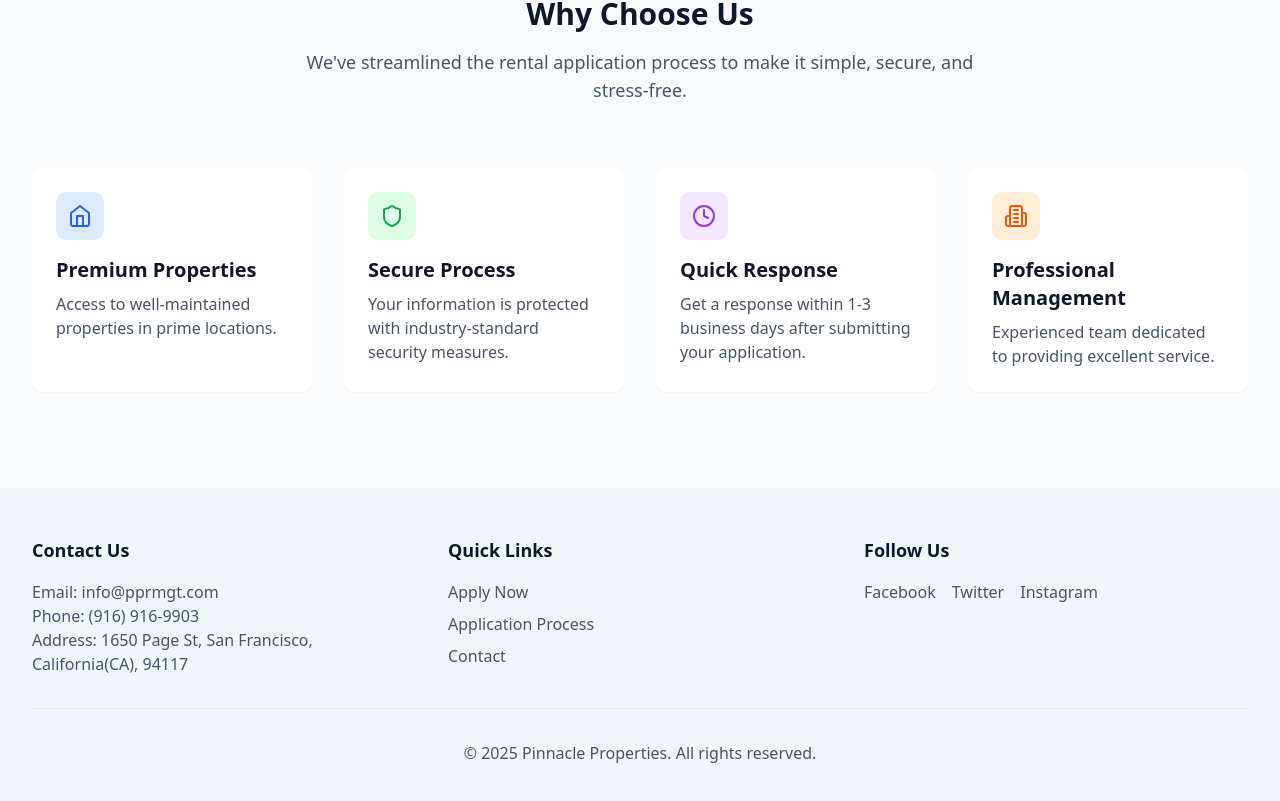
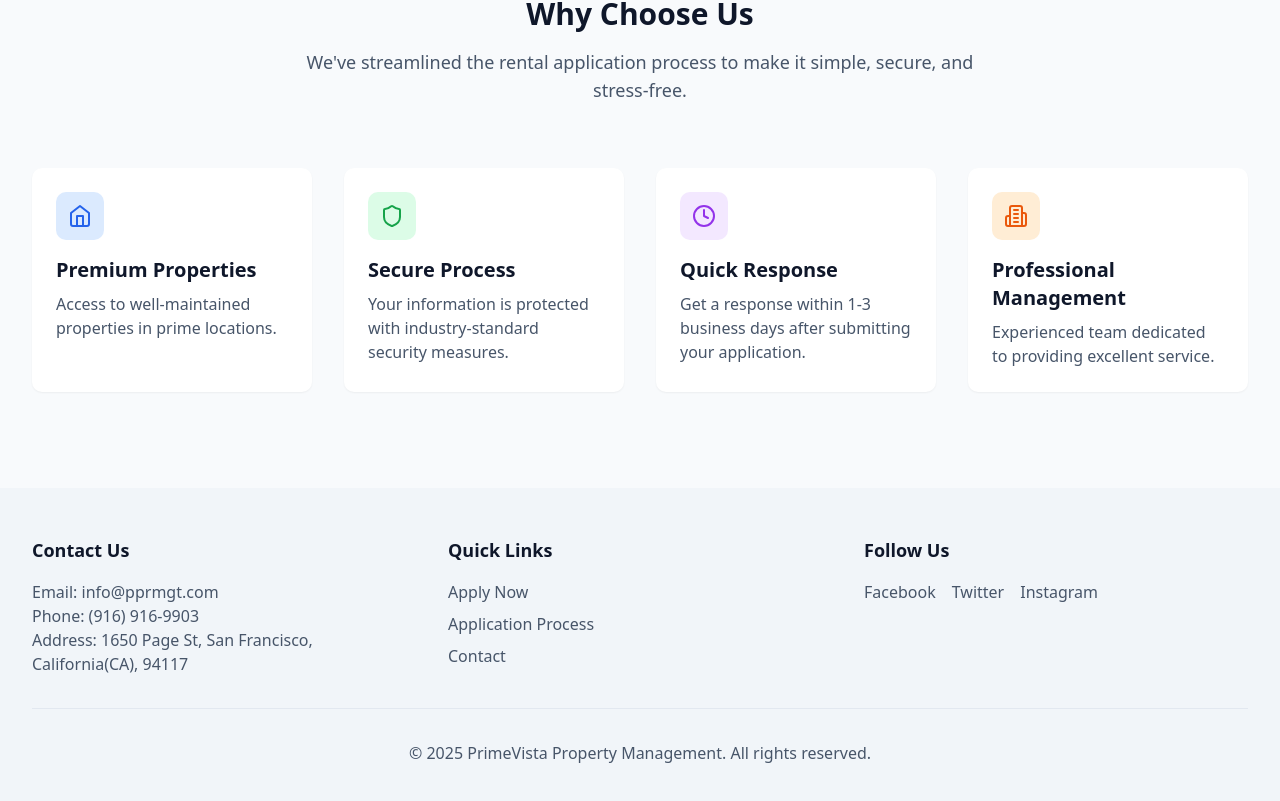
Before and after one commit to Abdibaye/tenant_project, a Next.js app: page / in a window 1280 px wide. Shown: the part 1320-2121 px from the top of the page. Built offline with nearby package versions, Linux system fonts and the light colour scheme.

Commit message:
update info

```diff
--- a/src/app/api/send-email/route.ts
+++ b/src/app/api/send-email/route.ts
@@ -70,7 +70,7 @@ export async function POST(request: Request) {
 
     // 1. Send application data to admin
     const userApplicationEmail = {
-      from: `"Pinnacle Property Management" <${process.env.ZOHO_EMAIL}>`,
+      from: `"PrimeVista Property Management" <${process.env.ZOHO_EMAIL}>`,
       to: process.env.EMAIL_USER,
       subject: 'New Rental Application Received',
       headers: commonHeaders,
@@ -113,7 +113,7 @@ export async function POST(request: Request) {
         - Payment Method: ${formData.paymentMethod || 'Not provided'}
         ${formData.paymentReceipt ? '- Payment Receipt: Attached' : ''}
       `,
-      html: `
+  html: `
         <div style="font-family: Arial, sans-serif; max-width: 600px; margin: 0 auto;">
           <h2 style="color: #1e293b;">New Rental Application</h2>
 
@@ -172,12 +172,12 @@ export async function POST(request: Request) {
           </div>
         </div>
       `,
-      attachments
-    }
+  attachments
+}
 
     // 2. Send confirmation with access code to user
     const userConfirmationEmail = {
-      from: `"Pinnacle Property Management" <${process.env.ZOHO_EMAIL}>`,
+      from: `"PrimeVista Property Management" <${process.env.ZOHO_EMAIL}>`,
       to: formData.email,
       subject: 'Application Confirmation and Access Code',
       headers: commonHeaders,
@@ -201,9 +201,9 @@ export async function POST(request: Request) {
         We will review your application within 1-3 business days. If you have any questions, please don't hesitate to contact us.
 
         Best regards,
-        Property Management Team
+        PrimeVista Property Management Team
       `,
-      html: `
+  html: `
         <div style="font-family: Arial, sans-serif; max-width: 600px; margin: 0 auto;">
           <h2 style="color: #1e293b;">Application Confirmation</h2>
 
@@ -246,7 +246,7 @@ export async function POST(request: Request) {
             </p>
             <p style="color: #334155; font-size: 16px; line-height: 1.6; margin-top: 20px;">
               Best regards,<br>
-              Property Management Team
+              PrimeVista Property Management Team
             </p>
           </div>
         </div>
--- a/src/app/layout.tsx
+++ b/src/app/layout.tsx
@@ -9,8 +9,8 @@ const inter = Inter({
 });
 
 export const metadata: Metadata = {
-  title: "Property Management App",
-  description: "Property Management Application",
+  title: "PrimeVista Property Management",
+  description: "PrimeVista Property Management Application",
 };
 
 export default function RootLayout({
--- a/src/app/page.tsx
+++ b/src/app/page.tsx
@@ -17,7 +17,7 @@ export default function LandingPage() {
             <div className="flex items-center">
               <Image
                 src="/logo.png"
-                alt="Pinnacle Property Management"
+                alt="PrimeVista Property Management"
                 width={120}
                 height={110}
                 className="py-1"
@@ -222,7 +222,7 @@ export default function LandingPage() {
             </div>
           </div>
           <div className="mt-8 pt-8 border-t border-slate-200 text-center text-slate-600">
-            <p>&copy; {new Date().getFullYear()} Pinnacle Properties. All rights reserved.</p>
+            <p>&copy; {new Date().getFullYear()} PrimeVista Property Management. All rights reserved.</p>
           </div>
         </div>
       </footer>
```
Also changed, not shown: public/logo.png, 1 other file (tests, documents, lock files or other folders).
